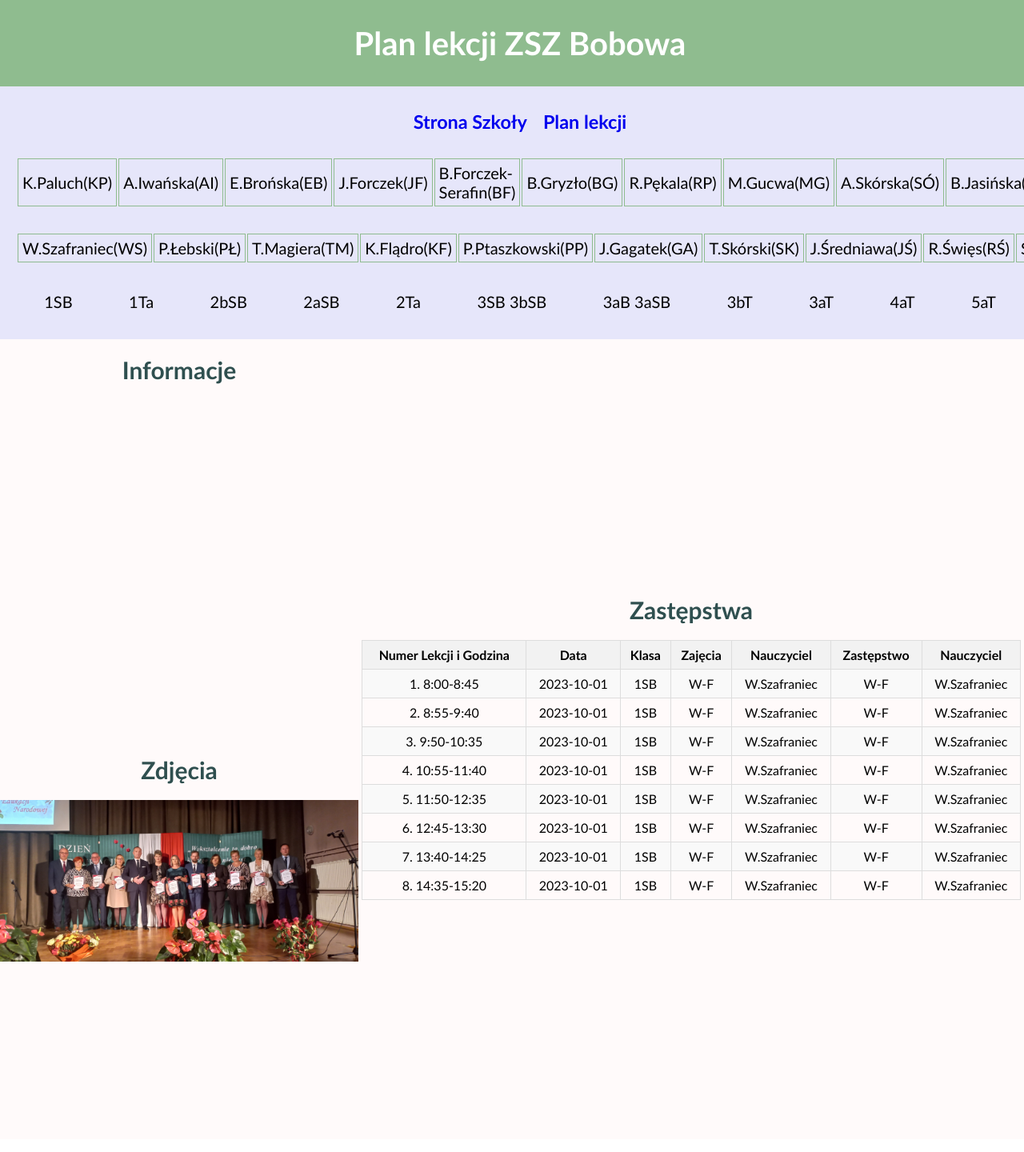
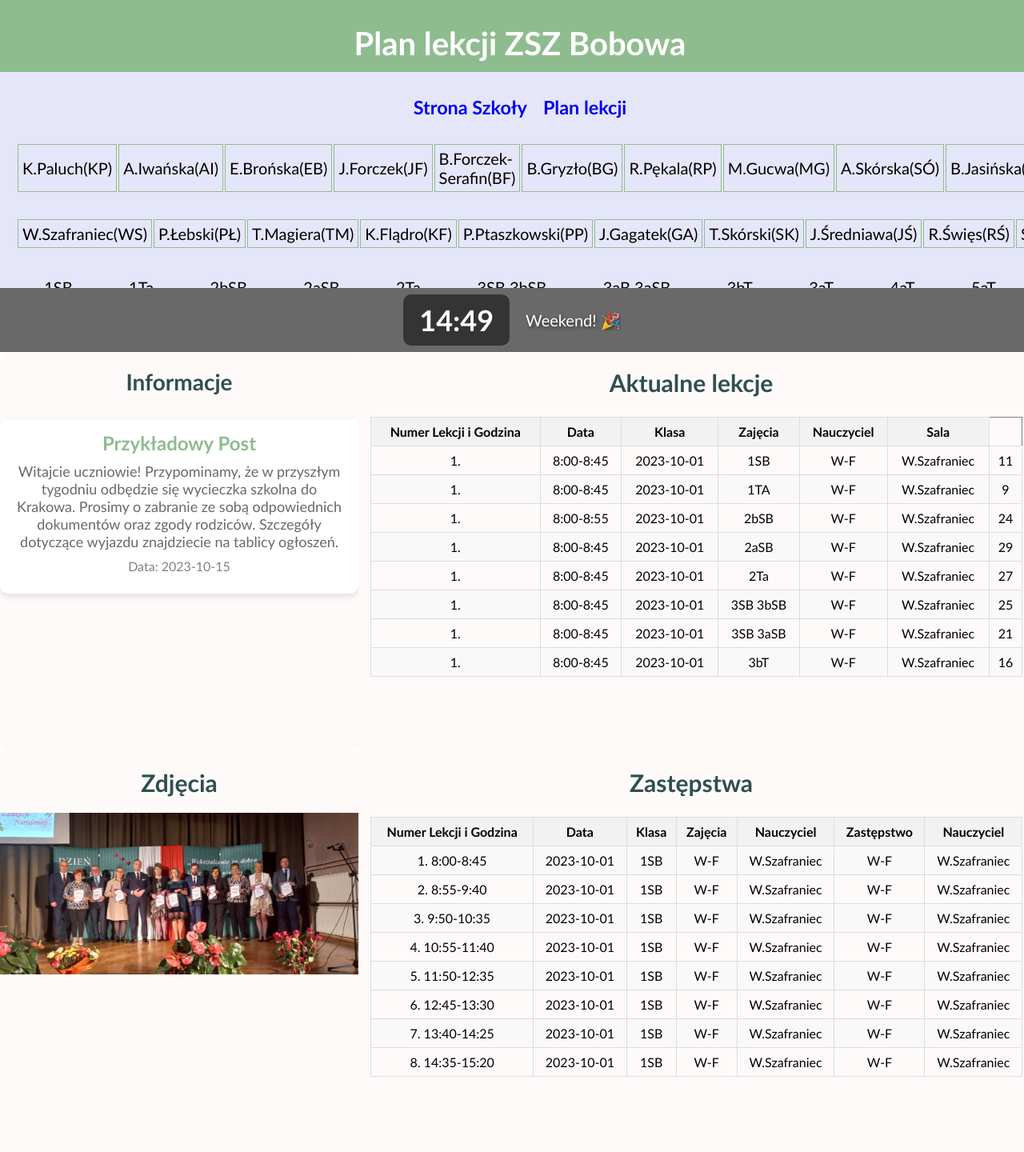
Before and after one commit to Aleksander658/plan-lekcji-zsz, a PHP site: page / in a window 1280 px wide. Shown: the whole page at 80% size. Before the commit the page ends 1202 px from the top, so only its background shows below. Run offline with PHP 8.4, Linux system fonts and the light colour scheme.

Commit message:
dodanie czasu przykładowy post aktualne lekcje i wiecej scriptu

```diff
--- a/index.php
+++ b/index.php
@@ -5,6 +5,7 @@
     <meta name="viewport" content="width=device-width, initial-scale=1.0">
     <title>Plan lekcji ZSZ Bobowa</title>
     <link rel="stylesheet" href="style.css">
+    <meta http-equiv="refresh" content="3600">
 </head>
 <body>
     <header>
@@ -52,9 +53,59 @@
             ?>
         </ul>
     </nav>
+    <article>
+        <time datetime="<?php echo date('Y-m-d\TH:i:s'); ?>">
+            <?php echo date('H:i'); ?>
+        </time>
+        <div class="message"></div>
+    </article>
     <aside>
         <h2>Informacje</h2>
+        <div
+     class="post">
+            <h3>Przykładowy Post</h3>
+            <p>Witajcie uczniowie! Przypominamy, że w przyszłym tygodniu odbędzie się wycieczka szkolna do Krakowa. Prosimy o zabranie ze sobą odpowiednich dokumentów oraz zgody rodziców. Szczegóły dotyczące wyjazdu znajdziecie na tablicy ogłoszeń.</p>
+            <p>Data: 2023-10-15</p>
+        </div>
     </aside>
+    <footer>
+    <h2>Aktualne lekcje</h2>
+        <table border=1>
+            <thead>
+                <tr>
+                    <th>Numer Lekcji i Godzina</th>
+                    <th>Data</th>
+                    <th>Klasa</th>
+                    <th>Zajęcia</th>
+                    <th>Nauczyciel</th>
+                    <th>Sala</th>
+                </tr>
+            </thead>
+            <tbody>
+                <?php
+                $lessons = [
+                    ["1.", "8:00-8:45", "2023-10-01", "1SB", "W-F", "W.Szafraniec", "11"],
+                    ["1.", "8:00-8:45", "2023-10-01", "1TA", "W-F", "W.Szafraniec", "9"],
+                    ["1.", "8:00-8:55", "2023-10-01", "2bSB", "W-F", "W.Szafraniec", "24"],
+                    ["1.", "8:00-8:45", "2023-10-01", "2aSB", "W-F", "W.Szafraniec", "29"],
+                    ["1.", "8:00-8:45", "2023-10-01", "2Ta", "W-F", "W.Szafraniec", "27"],
+                    ["1.", "8:00-8:45", "2023-10-01", "3SB 3bSB", "W-F", "W.Szafraniec", "25"],
+                    ["1.", "8:00-8:45", "2023-10-01", "3SB 3aSB", "W-F", "W.Szafraniec", "21"],
+                    ["1.", "8:00-8:45", "2023-10-01", "3bT", "W-F", "W.Szafraniec", "16"]
+                ];
+                foreach ($lessons as $lesson) {
+                    echo '<tr>';
+                    echo '<td>' . htmlspecialchars($lesson[0] . ' ' . $lesson[1], ENT_QUOTES, 'UTF-8') . '</td>';
+                    echo '<td>' . htmlspecialchars($lesson[2], ENT_QUOTES, 'UTF-8') . '</td>';
+                    for ($i = 3; $i < count($lesson); $i++) {
+                        echo '<td>' . htmlspecialchars($lesson[$i], ENT_QUOTES, 'UTF-8') . '</td>';
+                    }
+                    echo '</tr>';
+                }
+                ?>
+            </tbody>
+        </table>
+        </footer>
     <main>
         <h2>Zastępstwa</h2>
         <table border=1>
@@ -100,7 +151,7 @@
                 echo '<img src="' . htmlspecialchars($image, ENT_QUOTES, 'UTF-8') . '" class="' . $activeClass . '">';
             }
             ?>
-        </div>
+        </p>
     </section>
 <script src="script.js"></script>
 </body>
--- a/script.js
+++ b/script.js
@@ -12,3 +12,96 @@ function showSlides() {
 }
 
 setInterval(showSlides, 5000);
+
+function updateTime() {
+    const timeElement = document.querySelector('article time');
+    const messageElement = document.querySelector('article .message');
+    if (timeElement && messageElement) {
+        const now = new Date();
+        const hours = now.getHours().toString().padStart(2, '0');
+        const minutes = now.getMinutes().toString().padStart(2, '0');
+        const day = now.getDay();
+        timeElement.textContent = `${hours}:${minutes}`;
+        timeElement.setAttribute('datetime', now.toISOString());
+
+        let message = '';
+        const currentTime = hours * 60 + parseInt(minutes);
+
+        // Check if it's Friday after 15:40 or the weekend
+        if ((day === 5 && currentTime >= 15 * 60 + 40) || day === 6 || day === 0) {
+            message = 'Weekend! 🎉';
+        } else {
+            const schedule = [
+                { start: 7 * 60, end: 8 * 60, message: 'Do pierwszej lekcji zostało: ' },
+                { start: 8 * 60, end: 8 * 60 + 45, message: 'Do końca lekcji zostało: ' },
+                { start: 8 * 60 + 45, end: 8 * 60 + 50, message: 'Do końca przerwy zostało: ' },
+                { start: 8 * 60 + 50, end: 9 * 60 + 35, message: 'Do końca lekcji zostało: ' },
+                { start: 9 * 60 + 35, end: 9 * 60 + 40, message: 'Do końca przerwy zostało: ' },
+                { start: 9 * 60 + 40, end: 10 * 60 + 25, message: 'Do końca lekcji zostało: ' },
+                { start: 10 * 60 + 25, end: 10 * 60 + 40, message: 'Do końca przerwy zostało: ' },
+                { start: 10 * 60 + 40, end: 11 * 60 + 25, message: 'Do końca lekcji zostało: ' },
+                { start: 11 * 60 + 25, end: 11 * 60 + 30, message: 'Do końca przerwy zostało: ' },
+                { start: 11 * 60 + 30, end: 12 * 60 + 15, message: 'Do końca lekcji zostało: ' },
+                { start: 12 * 60 + 15, end: 12 * 60 + 20, message: 'Do końca przerwy zostało: ' },
+                { start: 12 * 60 + 20, end: 13 * 60 + 5, message: 'Do końca lekcji zostało: ' },
+                { start: 13 * 60 + 5, end: 13 * 60 + 10, message: 'Do końca przerwy zostało: ' },
+                { start: 13 * 60 + 10, end: 13 * 60 + 55, message: 'Do końca lekcji zostało: ' },
+                { start: 13 * 60 + 55, end: 14 * 60, message: 'Do końca przerwy zostało: ' },
+                { start: 14 * 60, end: 14 * 60 + 45, message: 'Do końca lekcji zostało: ' },
+                { start: 14 * 60 + 45, end: 14 * 60 + 50, message: 'Do końca przerwy zostało: ' },
+                { start: 14 * 60 + 50, end: 15 * 60 + 35, message: 'Do końca lekcji zostało: ' },
+                { start: 15 * 60 + 35, end: 15 * 60 + 40, message: 'Do końca przerwy zostało: ' },
+                { start: 15 * 60 + 40, end: 7 * 60, message: 'Koniec lekcji.' },
+                // Add more schedule entries here as needed
+            ];
+
+            for (const period of schedule) {
+                if (currentTime >= period.start && currentTime < period.end) {
+                    const remainingMinutes = period.end - currentTime;
+                    let minuteText = 'minut';
+                    if (remainingMinutes === 1) {
+                        minuteText = 'minuta';
+                    } else if (remainingMinutes >= 2 && remainingMinutes <= 4) {
+                        minuteText = 'minuty';
+                    }
+                    message = period.message + `${remainingMinutes} ${minuteText}`;
+                    break;
+                }
+            }
+        }
+
+        messageElement.textContent = message;
+    }
+}
+
+setInterval(updateTime, 60000);
+updateTime(); // Initial call to set the time immediately
+
+function updateLessons() {
+    const lessons = [
+        ["1.", "8:00-8:45", "2023-10-01", "1SB", "W-F", "W.Szafraniec", "11"],
+        ["1.", "8:00-8:45", "2023-10-01", "1TA", "W-F", "W.Szafraniec", "9"],
+        ["1.", "8:00-8:55", "2023-10-01", "2bSB", "W-F", "W.Szafraniec", "24"],
+        ["1.", "8:00-8:45", "2023-10-01", "2aSB", "W-F", "W.Szafraniec", "29"],
+        ["1.", "8:00-8:45", "2023-10-01", "2Ta", "W-F", "W.Szafraniec", "27"],
+        ["1.", "8:00-8:45", "2023-10-01", "3SB 3bSB", "W-F", "W.Szafraniec", "25"],
+        ["1.", "8:00-8:45", "2023-10-01", "3SB 3aSB", "W-F", "W.Szafraniec", "21"],
+        ["1.", "8:00-8:45", "2023-10-01", "3bT", "W-F", "W.Szafraniec", "16"]
+    ];
+
+    const tableBody = document.querySelector('footer table tbody');
+    tableBody.innerHTML = ''; // Clear existing rows
+
+    lessons.forEach(lesson => {
+        const row = document.createElement('tr');
+        lesson.forEach(cellText => {
+            const cell = document.createElement('td');
+            cell.textContent = cellText;
+            row.appendChild(cell);
+        });
+        tableBody.appendChild(row);
+    });
+}
+
+setInterval(updateLessons, 3600000); // Update every hour
+updateLessons(); // Initial call to set the lessons immediately
--- a/style.css
+++ b/style.css
@@ -14,7 +14,7 @@ header {
     text-align: center;
     padding: 10px;
     width: 100%;
-    height: auto;
+    height: 70px;
     float: left;
     color: white;
 }
@@ -30,7 +30,7 @@ nav {
     padding: 10px;
     width: 100%;
     text-align: center;
-    height: auto;
+    height: 250px;
     clear: both;
     font-size: 20px;
 }
@@ -92,12 +92,107 @@ ul {
     text-align: center;
 }
 
+article {
+    background-color: dimgray;
+    text-align: center;
+    width: 100%;
+    height: 80px;
+    display: flex;
+    justify-content: center;
+    align-items: center;
+}
+
+article time {
+    font-size: 36px; /* Increase font size */
+    color: white;
+    font-weight: bold; /* Make the text bold */
+    background-color: rgba(0, 0, 0, 0.5); /* Add a semi-transparent background */
+    padding: 10px 20px; /* Add padding */
+    border-radius: 10px; /* Round the corners */
+}
+
+article .message {
+    font-size: 20px; /* Increase font size */
+    color: white;
+    margin-left: 20px;
+    text-shadow: 2px 2px 4px rgba(0, 0, 0, 0.5); /* Add text shadow */
+}
+
 aside {
     background-color: snow;
     text-align: center;
     width: 35%;
     height: 500px;
     float: left;
+    border-radius: 10px; /* Round the corners */
+}
+
+aside h2 {
+    font-size: 28px;
+    color: darkslategray;
+    margin-bottom: 20px;
+}
+
+aside .post {
+    background-color: white;
+    padding: 15px;
+    margin-bottom: 20px;
+    border-radius: 10px;
+    box-shadow: 0 4px 8px rgba(0, 0, 0, 0.1);
+}
+
+aside .post h3 {
+    font-size: 24px;
+    color: darkseagreen;
+    margin-bottom: 10px;
+}
+
+aside .post p {
+    font-size: 18px;
+    color: dimgray;
+    margin-bottom: 10px;
+}
+
+aside .post p:last-child {
+    font-size: 16px;
+    color: gray;
+}
+
+footer {
+    background-color: snow;
+    text-align: center;
+    width: 65%;
+    height: 500px;
+    float: right;
+    overflow: auto;
+}
+
+footer table {
+    padding: 10px;
+    text-align: center;
+    width: 98%; /* Ensure the table spans the full width */
+    margin: 15px; /* Center the table */
+    border-collapse: collapse;
+    text-align: center;
+    max-height: 100%;
+}
+
+footer table th, footer table td {
+    border: 1px solid #ddd; /* Restore the border */
+    padding: 8px;
+}
+
+footer table th {
+    background-color: #f2f2f2;
+    color: black;
+}
+
+footer table tr:nth-child(even) {
+    background-color: #f9f9f9;
+}
+
+footer table tr:hover {
+    background-color: #ddd;
 }
 
 section {
@@ -129,33 +224,22 @@ main {
     background-color: snow;
     text-align: center;
     width: 65%;
-    height: 1000px;
+    height: 500px;
     float: right;
-    display: flex;
-    flex-direction: column;
-    justify-content: center;
-    align-items: center;
-}
-
-h2 {
-    margin: 10px;
-    padding: 10px;
-    text-align: center;
-    font-size: 30px;
-    color: darkslategray;
 }
 
 main table {
     padding: 10px;
     text-align: center;
-    width: 99%;
-    margin: 0 auto; /* Center the table */
+    width: 98%; /* Ensure the table spans the full width */
+    margin: 15px; /* Center the table */
     border-collapse: collapse;
     text-align: center;
+    max-height: 100%;
 }
 
 main table th, main table td {
-    border: 1px solid #ddd;
+    border: 1px solid #ddd; /* Restore the border */
     padding: 8px;
 }
 
@@ -172,8 +256,20 @@ main table tr:hover {
     background-color: #ddd;
 }
 
+h2 {
+}
+
+h2 {
+    margin: 10px;
+    padding: 10px;
+    text-align: center;
+    font-size: 30px;
+    color: darkslategray;
+
+}
+
 @media (max-width: 768px) {
-    header, nav, aside, main, section, table {
+    header, nav, aside, main, section, table, footer {
         width: 100%;
         float: none;
         height: auto;
```
